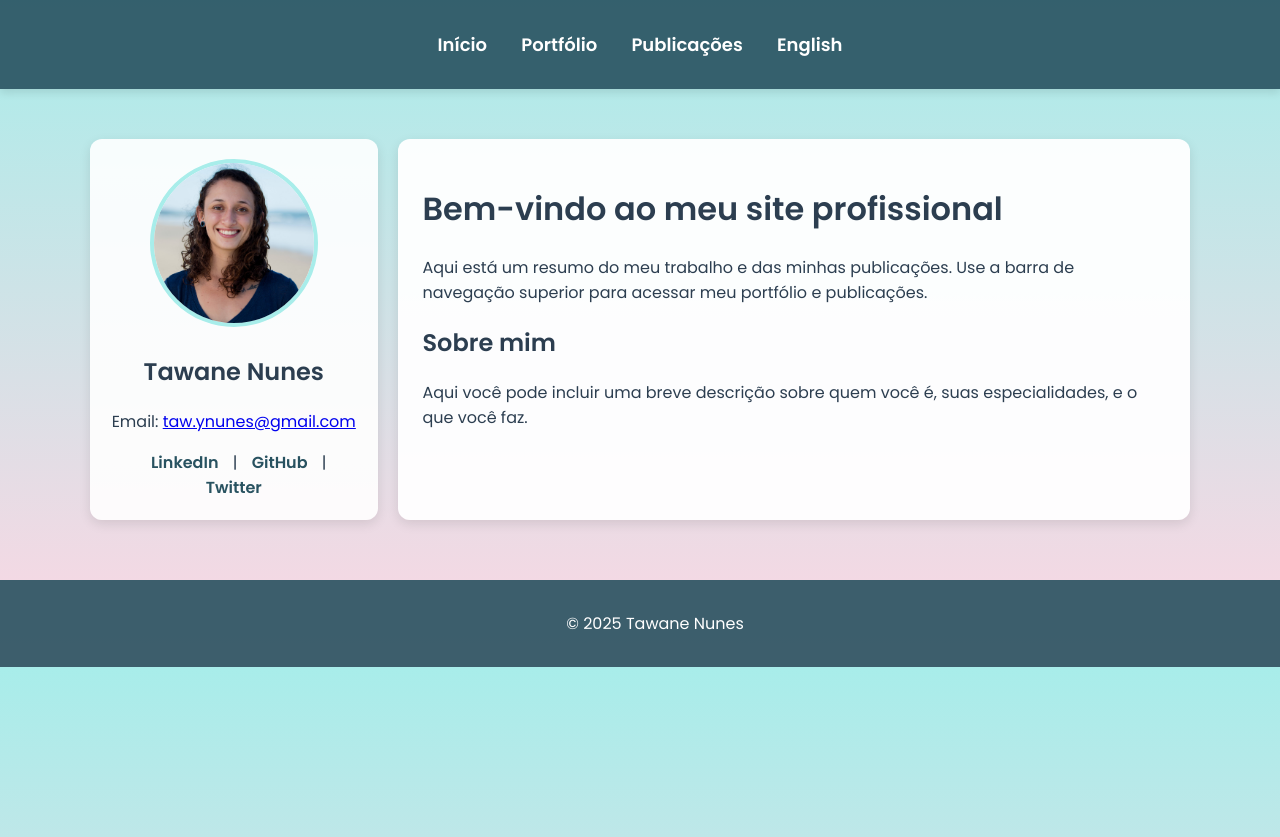
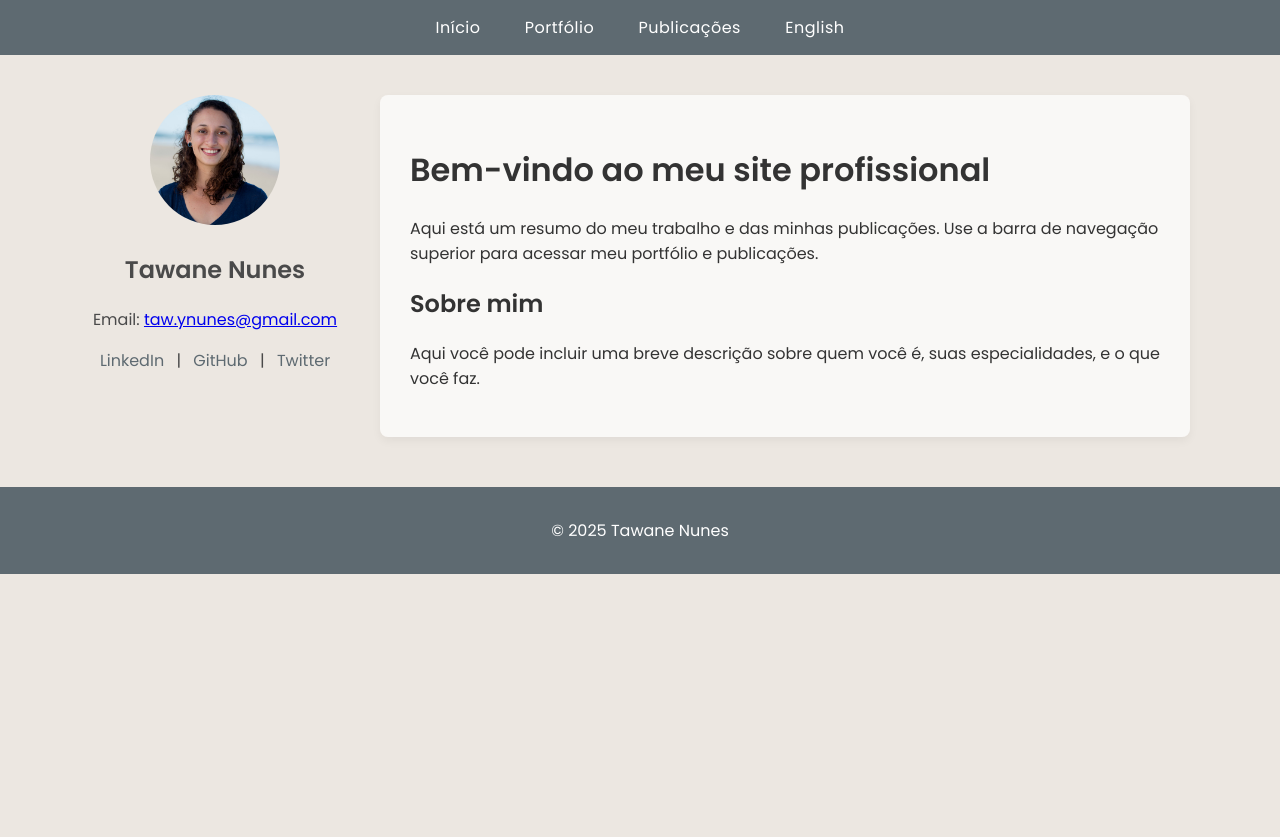
Before and after one commit to tawnunes/tawnunes.github.io, a Jekyll site: the page built from index.md, in a window 1280 px wide. Shown: the top 837 px of the page. Built offline with Jekyll 4.4.1, drawn with Linux system fonts in a browser that asks for light colours.

Commit message:
still not happy with aestethic

```diff
--- a/css/style.css
+++ b/css/style.css
@@ -1,129 +1,102 @@
-/* ---- Estilo Global ---- */
+/* Estilo Global */
 body {
   font-family: 'Poppins', sans-serif;
   margin: 0;
   padding: 0;
-  background: linear-gradient(to bottom, #a8edea, #fed6e3);
-  color: #2c3e50;
+  background-color: #ECE7E1; /* Warm Cream */
+  color: #333;
 }
 
-/* ---- Barra de Navegação ---- */
+/* Barra de navegação */
 header {
-  background: rgba(40, 82, 96, 0.9);
+  background-color: #5E6A71; /* Slate Gray */
   color: white;
   padding: 15px 0;
-  box-shadow: 0 4px 8px rgba(0, 0, 0, 0.1);
+  text-align: center;
 }
 
 header nav ul {
-  list-style: none;
+  list-style-type: none;
   padding: 0;
-  text-align: center;
+  margin: 0;
 }
 
 header nav ul li {
   display: inline;
-  margin: 0 15px;
+  margin: 0 20px;
 }
 
 header nav ul li a {
   color: white;
   text-decoration: none;
-  font-weight: bold;
-  font-size: 18px;
-  transition: 0.3s;
+  font-weight: 500;
+  letter-spacing: 0.5px;
 }
 
-header nav ul li a:hover {
-  text-decoration: underline;
-  color: #a8edea;
-}
-
-/* ---- Layout Principal ---- */
+/* Layout principal */
 .container {
   display: flex;
   max-width: 1100px;
-  margin: 30px auto;
-  padding: 20px;
+  margin: 40px auto;
+  gap: 40px;
+  align-items: flex-start;
 }
 
-/* ---- Barra Lateral ---- */
+/* Sidebar integrada ao fundo */
 aside {
   flex: 1;
-  background: rgba(255, 255, 255, 0.9);
-  padding: 20px;
-  margin-right: 20px;
-  border-radius: 12px;
-  box-shadow: 0 4px 12px rgba(0, 0, 0, 0.1);
+  color: #4a4a4a;
   text-align: center;
 }
 
 .foto-perfil {
   border-radius: 50%;
-  width: 160px;
-  height: 160px;
+  width: 130px;
+  height: 130px;
   object-fit: cover;
-  border: 4px solid #a8edea;
 }
 
 .social-links a {
-  color: #285260;
+  color: #5E6A71;
   text-decoration: none;
-  margin: 5px 10px;
-  font-weight: bold;
+  font-weight: 500;
+  margin: 0 8px;
 }
 
-.social-links a:hover {
-  text-decoration: underline;
-  color: #a8edea;
+/* Conteúdo principal */
+main {
+  flex: 3;
+  background: rgba(255, 255, 255, 0.7);
+  padding: 30px;
+  border-radius: 8px;
+  box-shadow: 0 4px 10px rgba(0, 0, 0, 0.05);
 }
 
-/* ---- Conteúdo Principal ---- */
-main {
-  flex: 3;
-  background: rgba(255, 255, 255, 0.95);
-  padding: 25px;
-  border-radius: 12px;
-  box-shadow: 0 4px 12px rgba(0, 0, 0, 0.1);
+/* Seção Publicações e Portfólio */
+.grid-container {
+  display: grid;
+  grid-template-columns: repeat(auto-fit, minmax(300px, 1fr));
+  gap: 20px;
+  margin-top: 30px;
 }
 
-/* ---- Seções (Publicações e Portfólio) ---- */
-.section-container {
-  background: rgba(255, 255, 255, 0.9);
+.box {
+  background-color: white;
   padding: 20px;
-  border-radius: 12px;
-  box-shadow: 0 4px 12px rgba(0, 0, 0, 0.1);
-  margin-bottom: 30px;
+  border-radius: 10px;
+  transition: transform 0.3s;
+  box-shadow: 0 4px 8px rgba(0, 0, 0, 0.1);
 }
 
-.publications-grid, .portfolio-grid {
-  display: grid;
-  grid-template-columns: repeat(auto-fit, minmax(250px, 1fr));
-  gap: 20px;
-  margin-top: 20px;
+.box:hover {
+  transform: translateY(-5px);
 }
 
-.publication-box, .portfolio-box {
-  padding: 20px;
-  border-radius: 12px;
-  cursor: pointer;
-  transition: 0.3s;
-  background: linear-gradient(to top, #ffffff, #f0f9ff);
-  box-shadow: 0 4px 12px rgba(0, 0, 0, 0.1);
-}
-
-.publication-box:hover, .portfolio-box:hover {
-  transform: translateY(-5px);
-  background: linear-gradient(to top, #f0f9ff, #ffffff);
-}
-
-/* ---- Rodapé ---- */
+/* Rodapé */
 footer {
-  background: rgba(40, 82, 96, 0.9);
+  background-color: #5E6A71;
   color: white;
   text-align: center;
   padding: 15px;
-  position: relative;
-  width: 100%;
-  margin-top: 40px;
+  margin-top: 50px;
 }
```
